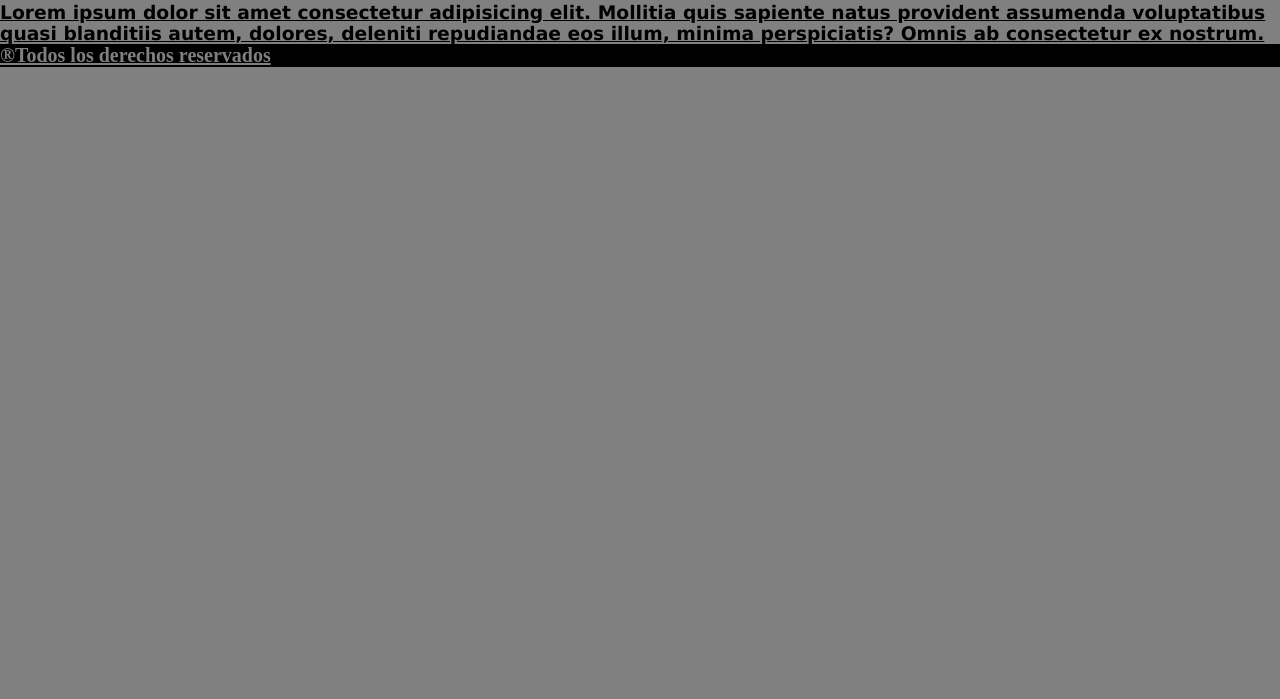
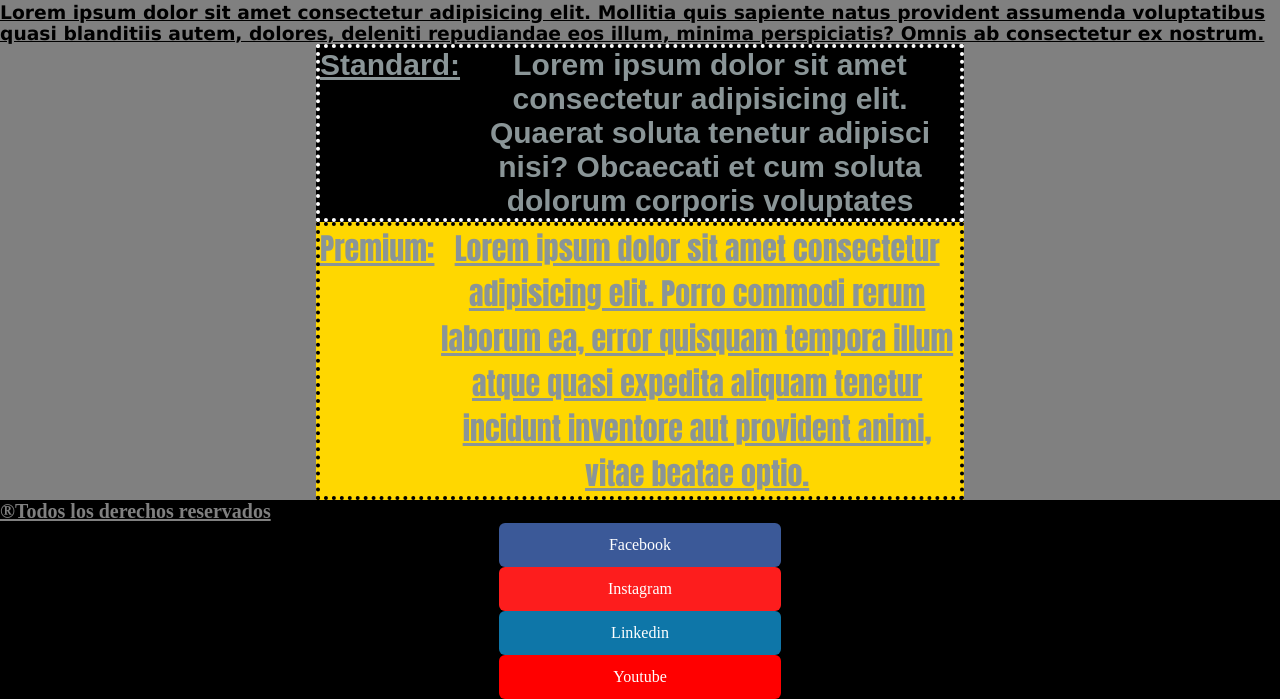
Before and after one commit to JoaquinAntonioRodriguez/aplicando-sass, a website: page index.html in a window 1280 px wide. Shown: the part 3056-3755 px from the top of the page. Before the commit the page ends 3123 px from the top, so only its background shows below. Drawn offline with Linux system fonts and the light colour scheme.

Commit message:
Aplicando sass 2

```diff
--- a/index.html
+++ b/index.html
@@ -36,8 +36,19 @@
     </div>
     </section>
 
+    <section >
+        <div class="standard"><h1>Standard:</h1><h4>Lorem ipsum dolor sit amet consectetur adipisicing elit. Quaerat soluta tenetur adipisci nisi? Obcaecati et cum soluta dolorum corporis voluptates</h4> </div>
+        <div class="premium"><h1>Premium:</h1><h4>Lorem ipsum dolor sit amet consectetur adipisicing elit. Porro commodi rerum laborum ea, error quisquam tempora illum atque quasi expedita aliquam tenetur incidunt inventore aut provident animi, vitae beatae optio.</h4></div>
+    </section>
     <footer>
+
         <h5>®Todos los derechos reservados</h6>
+            <section>
+                <a class="facebook" href="">Facebook</a>
+                <a class="instagram" href="">Instagram</a>
+                <a class="linkedin" href="">Linkedin</a>
+                <a class="youtube" href="">Youtube</a>
+            </section>
     </footer>
 
 
--- /dev/null
+++ b/scss/base/_extends.scss
@@ -0,0 +1,43 @@
+%botones {
+    border:3px solid transparent;
+    border-radius: 6px;
+    padding: 10px;
+    color: white;
+
+}
+%flexbox {
+    display: flex;
+    justify-content: center;
+    text-decoration: none;
+    width: 20%;
+    margin: auto;
+
+}
+.facebook {
+    background-color:#3b5998 ;
+
+    @extend %botones;
+    @extend %flexbox;
+
+}
+.linkedin {
+
+    background-color:#0e76a8 ;
+    @extend %botones;
+    @extend %flexbox;
+
+}
+.youtube {
+
+    background-color:red ;
+    @extend %botones;
+    @extend %flexbox;
+
+}
+.instagram {
+
+    background-color:#FD1D1D ;
+    @extend %botones;
+    @extend %flexbox;
+
+}
--- /dev/null
+++ b/scss/base/_mapas.scss
@@ -0,0 +1,47 @@
+$standard: (
+    color-standard:rgb(138,149,151),
+    bg-standard:black ,
+    borde:4px dotted white,
+    flexbox-standard:flex,
+    tamaño:50%,
+    margen: auto,
+    tamaño-texto:30px,
+    texto-centrado:center,
+    tipografia:arial
+);
+$premium: (
+color-standar:rgb(138,149,151),
+bg-standard:gold,
+border-pointed:4px dotted black,
+flexbox-standard:flex,
+margen: auto,
+tamaño:50%,
+tamaño-texto:30px,
+texto-centrado:center,
+tipografia:Impact,
+subrrayado:underline
+)
+;
+.standard {
+    color: map-get($standard, color-standard);
+    background-color: map-get($standard, bg-standard);
+    border: map-get($standard, borde );
+    display: map-get($standard, flexbox-standard );
+    width: map-get($standard, tamaño );
+    margin: map-get($standard, margen );
+    text-align: map-get($standard , texto-centrado);
+    font-size: map-get($standard, tamaño-texto );
+    font-family:map-get($standard, tipografia);
+}
+.premium {
+    display: map-get($premium, flexbox-standard );
+    color: map-get($premium, color-standar );
+    background:map-get($premium, bg-standard );
+    border: map-get($premium, border-pointed );
+    width: map-get($premium, tamaño );
+    margin: map-get($premium, margen );
+    text-align: map-get($premium, texto-centrado);
+    font-size: map-get($premium, tamaño-texto );
+    font-family:map-get($premium, tipografia );
+    text-decoration: map-get($premium, subrrayado  );
+}
--- /dev/null
+++ b/scss/base/_mixin.scss
@@ -0,0 +1,17 @@
+@mixin entren ($vacia){
+
+   transition: $vacia;
+
+}
+.facebook {
+    @include entren(all 1s)
+}
+.youtube {
+    @include entren(all 4s)
+}
+.linkedin{
+    @include entren(all 3s)
+}
+.instagram {
+    @include entren(all 2s)
+}
--- a/scss/style.scss
+++ b/scss/style.scss
@@ -8,7 +8,9 @@
 @import "components/header";
 @import "components/seccion";
 @import "components/pie-pagina";
-
+@import "base/mapas";
+@import "base/extends";
+@import "base/mixin";
 *{
     margin: 0;
     padding: 0;
```
Also changed, not shown: css/style.css, 1 other file.
